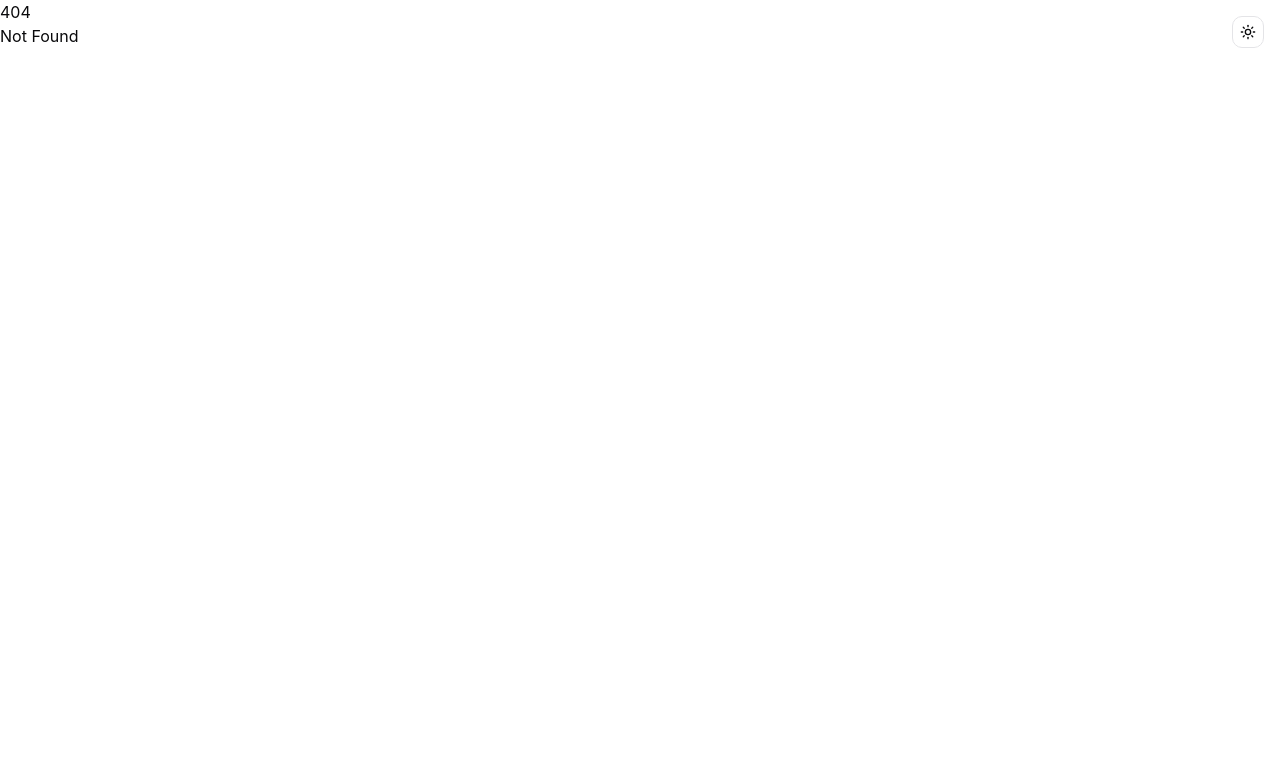
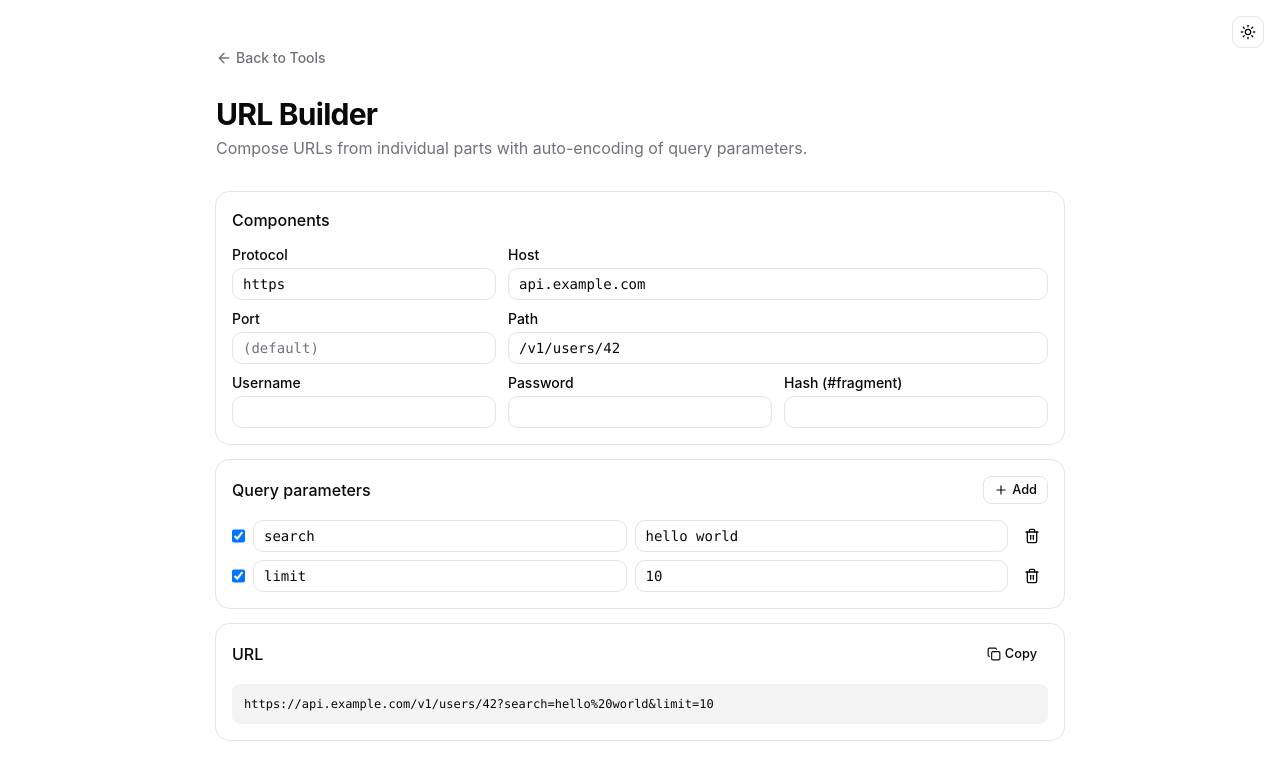
Before and after one commit to orykr/tool.ory.kr, a SvelteKit app in the folder frontend/: page /url-builder in a window 1280 px wide. Before the commit this address had no page. Shown: the top 780 px of the page. Built offline with nearby package versions, Linux system fonts and the light colour scheme.

Commit message:
feat(url-builder): add URL composer with auto-encoded query params

```diff
--- a/frontend/src/routes/+page.svelte
+++ b/frontend/src/routes/+page.svelte
@@ -751,6 +751,11 @@
 			href: "/crc",
 			title: "Checksum Tools",
 			description: "CRC-32, Adler-32, FNV-1a, and DJB2 (non-cryptographic)."
+		},
+		{
+			href: "/url-builder",
+			title: "URL Builder",
+			description: "Compose URLs from parts with auto-encoded query parameters."
 		}
 	];
 </script>
--- /dev/null
+++ b/frontend/src/routes/url-builder/+page.svelte
@@ -0,0 +1,164 @@
+<script lang="ts">
+	import * as Card from "$lib/components/ui/card/index.js";
+	import { Button } from "$lib/components/ui/button/index.js";
+	import { Input } from "$lib/components/ui/input/index.js";
+	import { Label } from "$lib/components/ui/label/index.js";
+	import ArrowLeft from "@lucide/svelte/icons/arrow-left";
+	import Plus from "@lucide/svelte/icons/plus";
+	import Trash2 from "@lucide/svelte/icons/trash-2";
+	import Copy from "@lucide/svelte/icons/copy";
+	import Check from "@lucide/svelte/icons/check";
+
+	type Param = { id: number; key: string; value: string; enabled: boolean };
+
+	let protocol = $state("https");
+	let username = $state("");
+	let password = $state("");
+	let host = $state("api.example.com");
+	let port = $state("");
+	let path = $state("/v1/users/42");
+	let hash = $state("");
+	let params = $state<Param[]>([
+		{ id: 1, key: "search", value: "hello world", enabled: true },
+		{ id: 2, key: "limit", value: "10", enabled: true }
+	]);
+	let nextId = 3;
+
+	function addParam() {
+		params = [...params, { id: nextId++, key: "", value: "", enabled: true }];
+	}
+	function removeParam(id: number) {
+		params = params.filter((p) => p.id !== id);
+	}
+
+	let url = $derived.by(() => {
+		try {
+			let auth = "";
+			if (username) {
+				auth = encodeURIComponent(username);
+				if (password) auth += ":" + encodeURIComponent(password);
+				auth += "@";
+			}
+			const portPart = port ? `:${port}` : "";
+			const hashPart = hash ? `#${hash}` : "";
+			const search = params
+				.filter((p) => p.enabled && p.key)
+				.map((p) => `${encodeURIComponent(p.key)}=${encodeURIComponent(p.value)}`)
+				.join("&");
+			const searchPart = search ? `?${search}` : "";
+			const cleanPath = path && !path.startsWith("/") ? "/" + path : path;
+			return `${protocol}://${auth}${host}${portPart}${cleanPath}${searchPart}${hashPart}`;
+		} catch (e) {
+			return "(error)";
+		}
+	});
+
+	let parsed = $derived.by(() => {
+		try {
+			return { ok: true as const, value: new URL(url) };
+		} catch (e) {
+			return { ok: false as const, error: (e as Error).message };
+		}
+	});
+
+	let copied = $state(false);
+	async function copy() {
+		await navigator.clipboard.writeText(url);
+		copied = true;
+		setTimeout(() => (copied = false), 1500);
+	}
+</script>
+
+<main class="container mx-auto max-w-4xl px-6 py-12">
+	<nav class="mb-6">
+		<a
+			href="/"
+			class="text-muted-foreground hover:text-foreground inline-flex items-center gap-1 text-sm font-medium transition-colors"
+		>
+			<ArrowLeft class="h-4 w-4" />
+			Back to Tools
+		</a>
+	</nav>
+
+	<header class="mb-8">
+		<h1 class="text-3xl font-bold tracking-tight">URL Builder</h1>
+		<p class="text-muted-foreground mt-1">
+			Compose URLs from individual parts with auto-encoding of query parameters.
+		</p>
+	</header>
+
+	<Card.Root class="mb-4">
+		<Card.Header><Card.Title class="text-base">Components</Card.Title></Card.Header>
+		<Card.Content class="space-y-3">
+			<div class="grid gap-3 sm:grid-cols-3">
+				<div class="space-y-1.5">
+					<Label for="pr">Protocol</Label>
+					<Input id="pr" bind:value={protocol} class="font-mono" />
+				</div>
+				<div class="space-y-1.5 sm:col-span-2">
+					<Label for="ho">Host</Label>
+					<Input id="ho" bind:value={host} class="font-mono" />
+				</div>
+				<div class="space-y-1.5">
+					<Label for="po">Port</Label>
+					<Input id="po" bind:value={port} placeholder="(default)" class="font-mono" />
+				</div>
+				<div class="space-y-1.5 sm:col-span-2">
+					<Label for="pa">Path</Label>
+					<Input id="pa" bind:value={path} class="font-mono" />
+				</div>
+				<div class="space-y-1.5">
+					<Label for="us">Username</Label>
+					<Input id="us" bind:value={username} class="font-mono" />
+				</div>
+				<div class="space-y-1.5">
+					<Label for="pw">Password</Label>
+					<Input id="pw" bind:value={password} class="font-mono" />
+				</div>
+				<div class="space-y-1.5">
+					<Label for="ha">Hash (#fragment)</Label>
+					<Input id="ha" bind:value={hash} class="font-mono" />
+				</div>
+			</div>
+		</Card.Content>
+	</Card.Root>
+
+	<Card.Root class="mb-4">
+		<Card.Header class="flex flex-row items-center justify-between">
+			<Card.Title class="text-base">Query parameters</Card.Title>
+			<Button variant="outline" size="sm" onclick={addParam}>
+				<Plus />
+				Add
+			</Button>
+		</Card.Header>
+		<Card.Content>
+			<div class="space-y-2">
+				{#each params as p, i (p.id)}
+					<div class="flex items-center gap-2">
+						<input type="checkbox" bind:checked={params[i].enabled} class="h-4 w-4 rounded border" />
+						<Input bind:value={params[i].key} placeholder="key" class="h-8 font-mono" />
+						<Input bind:value={params[i].value} placeholder="value" class="h-8 font-mono" />
+						<Button variant="ghost" size="icon" onclick={() => removeParam(p.id)}>
+							<Trash2 />
+						</Button>
+					</div>
+				{/each}
+			</div>
+		</Card.Content>
+	</Card.Root>
+
+	<Card.Root>
+		<Card.Header class="flex flex-row items-center justify-between">
+			<Card.Title class="text-base">URL</Card.Title>
+			<Button variant="ghost" size="sm" onclick={copy}>
+				{#if copied}<Check />Copied{:else}<Copy />Copy{/if}
+			</Button>
+		</Card.Header>
+		<Card.Content>
+			<pre class="bg-muted overflow-x-auto rounded-md p-3 font-mono text-xs whitespace-pre-wrap">{url}</pre>
+			{#if !parsed.ok}
+				<p class="text-destructive mt-2 text-xs">Not a valid URL: {parsed.error}</p>
+			{/if}
+		</Card.Content>
+	</Card.Root>
+</main>
```
